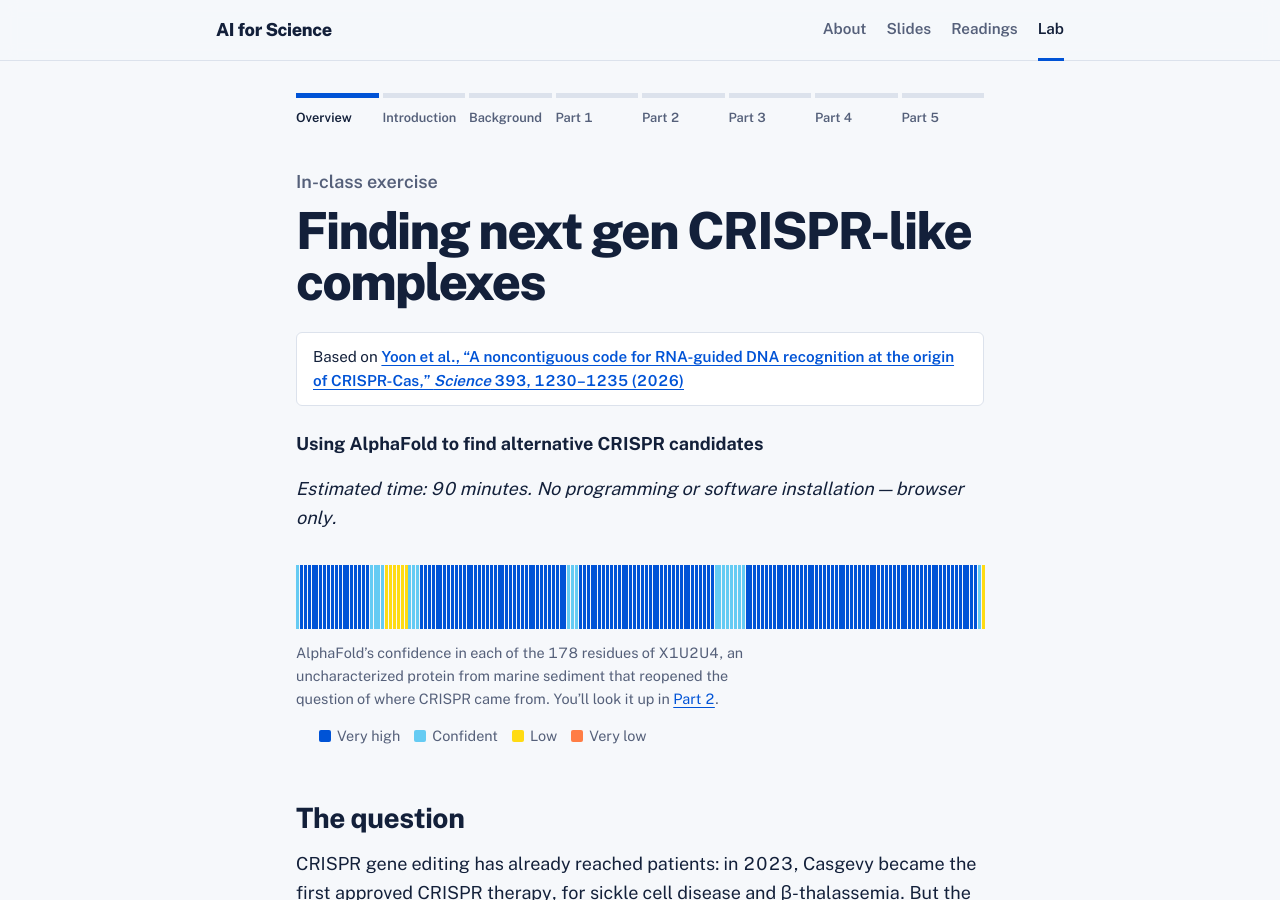
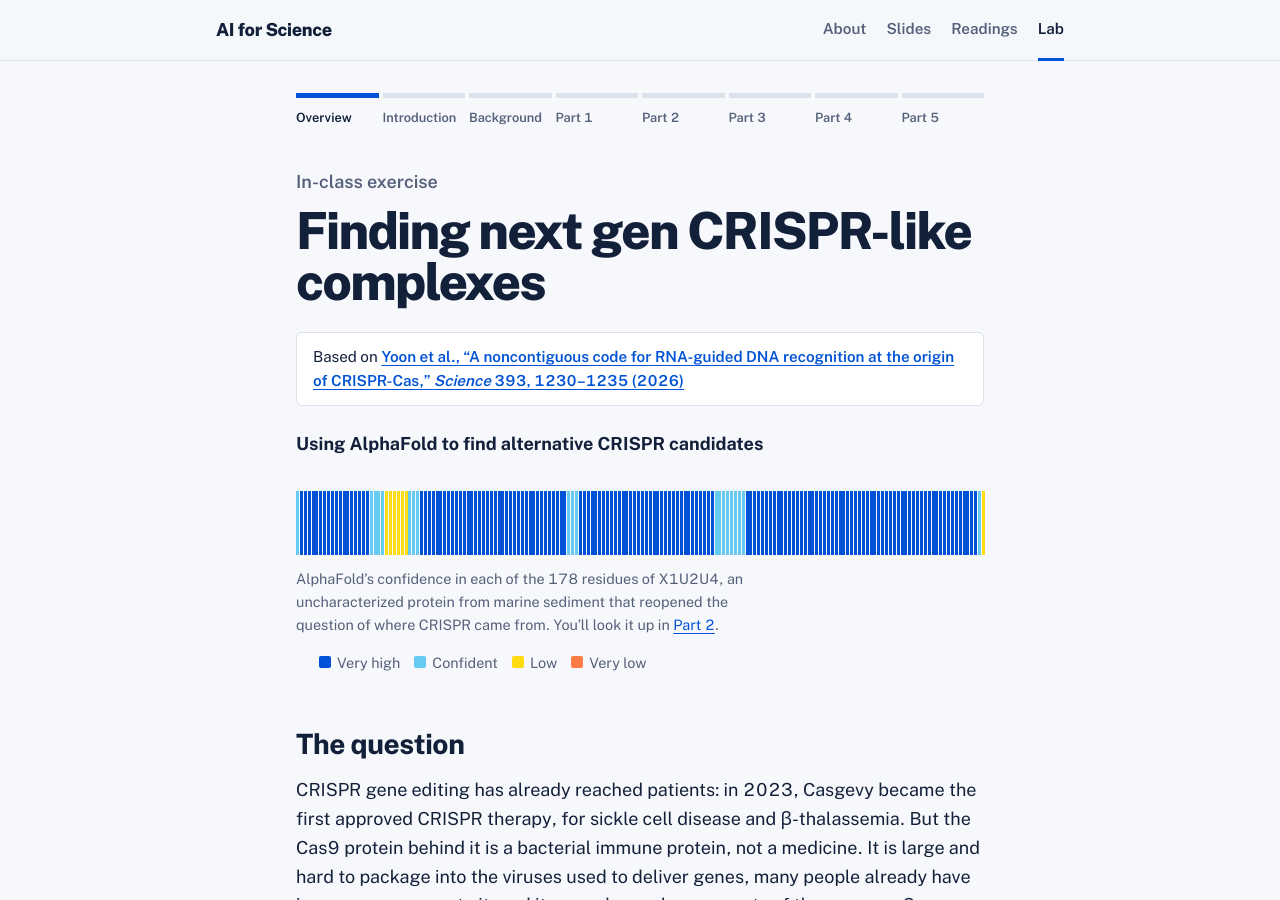
Before and after one commit to DanTurner-Evans/AI-for-science, a Jekyll site: the page built from lab/index.md, in a window 1280 px wide and 900 px high. Built offline with Jekyll 4.4.1, drawn with Linux system fonts in a browser that asks for light colours.

Commit message:
Remove estimated-time line from lab overview
Co-Authored-By: Claude Opus 5.5 <noreply@anthropic.com>

```diff
--- a/lab/index.md
+++ b/lab/index.md
@@ -7,8 +7,6 @@ nav: lab
 <p class="paper">Based on <a href="https://doi.org/10.1126/science.aei0498">Yoon et al., "A noncontiguous code for RNA-guided DNA recognition at the origin of CRISPR-Cas," <em>Science</em> 393, 1230–1235 (2026)</a></p>
 
 **Using AlphaFold to find alternative CRISPR candidates**
-
-*Estimated time: 90 minutes. No programming or software installation — browser only.*
 
 {% assign conf = site.data.x1u2u4_plddt %}
 {% if conf %}
```
